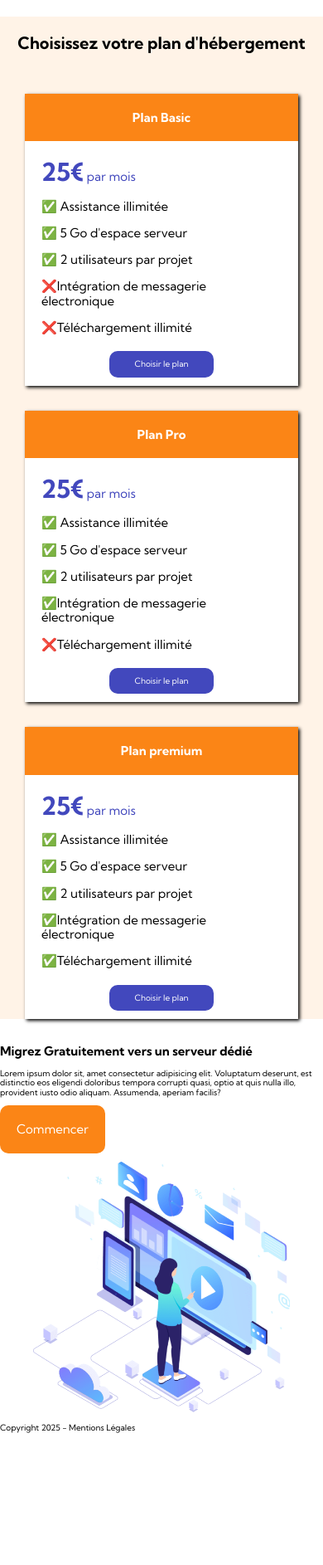
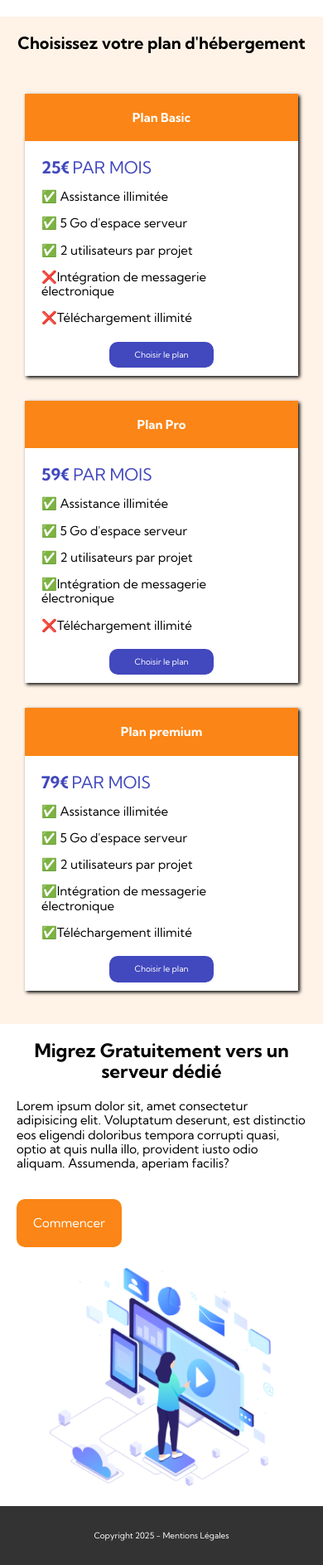
Before and after one commit to makombelajob/hebergeurBootsTrap, a PHP site: page / in a window 390 px wide. Shown: the part 3927-5813 px from the top of the page at 83% size. Before the commit the page ends 5654 px from the top, so only its background shows below. Run offline with PHP 8.4, Linux system fonts and the light colour scheme; some web fonts are replaced.

Commit message:
mobile done

```diff
--- a/css/style.css
+++ b/css/style.css
@@ -158,18 +158,7 @@ main {
     }
     section:nth-child(5) {
         background-color: var(--clr-bg-2);
-        div {
-            text-align: var(--txt-alin);
-            .btn {
-                background-color: var(--clr-bg-1);
-                border: none;
-                padding-inline: 3rem;
-                padding-block: 1rem;
-                border-radius: 1rem;
-                margin-bottom: 1rem;
-                color: var(--clr-white);
-            }
-        }
+        padding-bottom: 1rem;
         h2 {
             font-size: 2rem;
             text-align: var(--txt-alin);
@@ -187,19 +176,56 @@ main {
                 font-size: 1.5rem;
                 padding: 2rem;
             }
-            div.inside{
+        }
+        div.inside{
                 text-align: start;
                 margin: 2rem;
                 font-size: 1.5rem;
-                >:first-child{
-                    font-size: 1.5rem;
+                display: block;
+                >p:first-of-type {
                     color: var(--clr-bg-1);
-                    strong{
-                        font-size: 3rem;
-
+                    >span:first-of-type{
+                        font-size: 2rem;
+                        font-weight: 700;
+                    }
+                    >span:last-of-type{
+                        font-size: 2rem;
+                        text-transform: uppercase;
                     }
                 }
             }
+        div {
+            text-align: var(--txt-alin);
+            .btn {
+                background-color: var(--clr-bg-1);
+                border: none;
+                padding-inline: 3rem;
+                padding-block: 1rem;
+                border-radius: 1rem;
+                margin-bottom: 1rem;
+                color: var(--clr-white);
+            }
+        }
+    }
+    section:nth-child(6){
+        font-size: 1.5rem;
+        margin: 2rem;
+        h2{
+            text-align: var(--txt-alin);
+            font-weight: 700;
+        }
+        p{
+            text-align: start;
+        }
+        .btn-2{
+            margin-top: 2rem;
+            margin-bottom: 1rem;
         }
     }
 }
+footer {
+    text-align: var(--txt-alin);
+    color: var(--clr-white);
+    background-color: var(--clr-footer);
+    padding: 2rem;
+}
--- a/index.html
+++ b/index.html
@@ -186,7 +186,8 @@
                     <h4>Plan Basic</h4>
                     <div class="inside">
                         <p>
-                            <span><strong>25€</strong> par mois</span>
+                            <span>25€</span>
+                            <span>par mois</span>
                         </p>
                         <p>✅ Assistance illimitée</p>
                         <p>✅ 5 Go d'espace serveur</p>
@@ -202,7 +203,8 @@
                     <h4>Plan Pro</h4>
                     <div class="inside">
                         <p>
-                            <span><strong>25€</strong> par mois</span>
+                            <span>59€ </span>
+                            <span>par mois</span>
                         </p>
                         <p>✅ Assistance illimitée</p>
                         <p>✅ 5 Go d'espace serveur</p>
@@ -218,7 +220,8 @@
                     <h4>Plan premium</h4>
                     <div class="inside">
                         <p>
-                            <span><strong>25€</strong> par mois</span>
+                            <span>79€</span>
+                            <span>par mois</span>
                         </p>
                         <p>✅ Assistance illimitée</p>
                         <p>✅ 5 Go d'espace serveur</p>
@@ -240,7 +243,7 @@
                         doloribus tempora corrupti quasi, optio at quis nulla
                         illo, provident iusto odio aliquam. Assumenda, aperiam
                         facilis?</p>
-                    <button class="button">Commencer</button>
+                    <button class="button btn-2">Commencer</button>
                 </article>
                 <article>
                     <figure>
```
